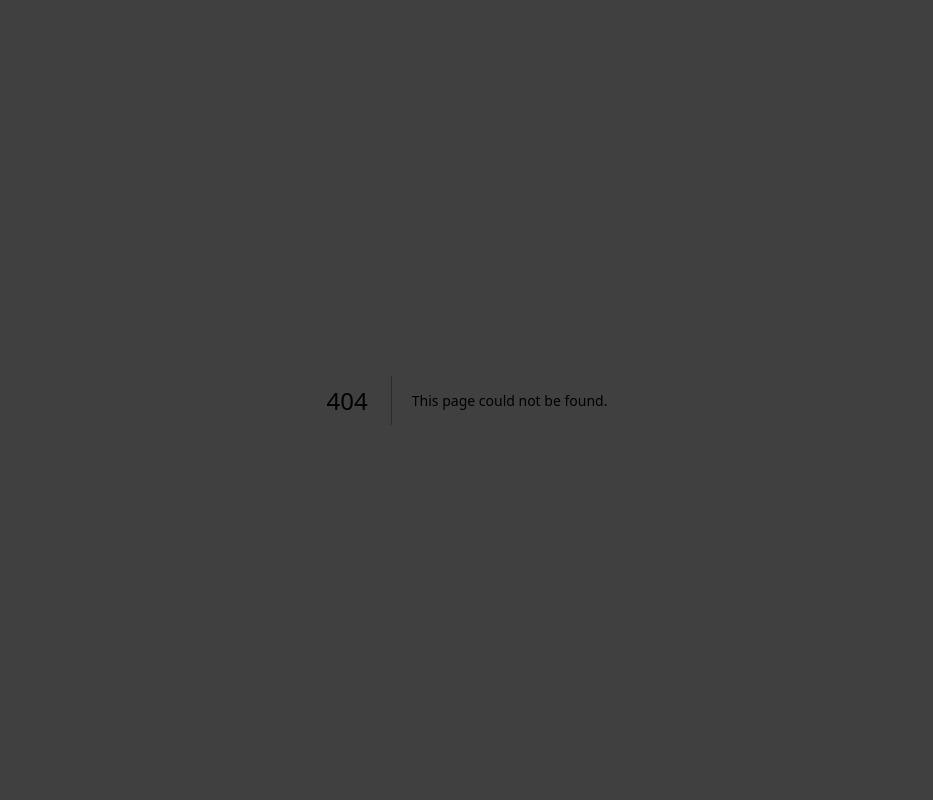
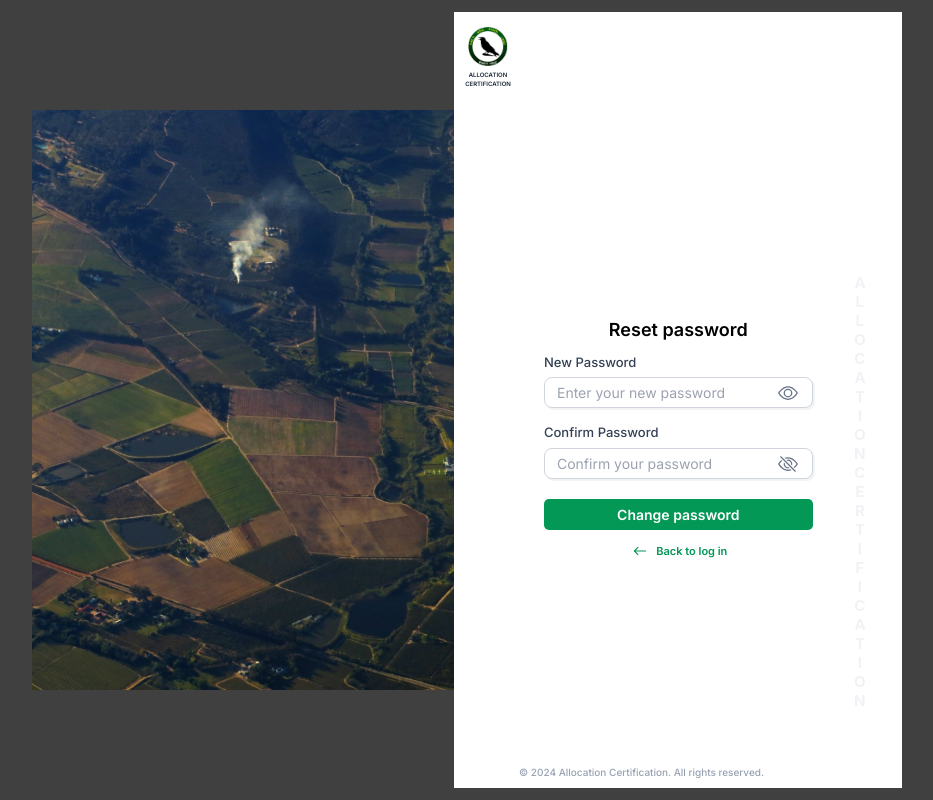
Before and after one commit to eben-arkoh-amoah/stooland, a Next.js app: page /login/resetPassword in a window 1280 px wide. Before the commit this address had no page. Shown: the whole page, without its empty margins (173-1106 px from the left). Built offline with nearby package versions, Linux system fonts and the light colour scheme.

Commit message:
created the ui of the reset password

```diff
--- /dev/null
+++ b/app/login/resetPassword/page.tsx
@@ -0,0 +1,16 @@
+import { Metadata } from 'next';
+import Resetpassword from '@/components/auth/resetPassword';
+
+export const metadata: Metadata = {
+  title: 'Reset password',
+};
+
+
+export default function UserLogin() {
+
+    return (
+        <>
+        <Resetpassword />
+        </>
+ )
+}
--- a/components/auth/applicantLogin.tsx
+++ b/components/auth/applicantLogin.tsx
@@ -7,6 +7,7 @@ import Link from "next/link";
 import { BsEye, BsEyeSlash } from "react-icons/bs";
 import AllocationText from "../utils/alocationCert";
 import { useState } from "react";
+import { PrimaryButtonContainer } from "../utils/primaryButton";
 
 export default function ApplicantLoginComponent() {
 const [shouldShowPassword, setShouldShowPassword] = useState<boolean>(true  );
@@ -40,12 +41,14 @@ const [shouldShowPassword, setShouldShowPassword] = useState<boolean>(true  );
             <label htmlFor="loginPassword" style={{fontSize: 13, color: "#344054", fontWeight: "500"}}>Password</label>
             <input type={shouldShowPassword ? "text": "password"} id="loginPassword" placeholder="Enter your password" style={{ borderWidth: 1, borderColor: "#D0D5DD", boxShadow: "2px 2px 0px #1018280D", borderRadius: 8, padding: 4, paddingLeft: 12, fontSize: 14, fontWeight: "400", color:"#667085", width: "100%", outline: "none"}} />
           </fieldset>
-          </div>
-          <div style={{width: "100%", display: "flex", justifyContent: "center", flexDirection: "column", alignItems: "center", paddingTop: 10}}>
-            <button style={{background: "#039855", borderRadius: 5, width: "75%", padding: 5, justifyContent: "center", color: "#fff", fontWeight: "600", fontSize: 14, textAlign: "center"}} disabled>
-               Send code
+            </div>
+            <PrimaryButtonContainer>
+            <button style={{ width: "100%", padding: 5, justifyContent: "center",  fontWeight: "600", fontSize: 14, textAlign: "center"}} onClick={(e)=>e.preventDefault()}>
+              Send code
             </button>
-            <div style={{width: "77.5%", paddingTop: 10}}>
+           </PrimaryButtonContainer>
+          <div style={{width: "100%", display: "flex", justifyContent: "center", flexDirection: "column", alignItems: "center"}}>
+            <div style={{width: "77.5%",}}>
                <p style={{margin: "auto", display: "flex", justifyContent: "center"}}><span style={{fontSize: 13, fontWeight: "500", color: "#667085"}}>Don’t have an account?</span><Link href={"/"}  style={{fontSize: 13, fontWeight: "500", color: "#039855", paddingLeft: 10}}>Sign up</Link ></p>
                         </div>
               <div style={{width: "77.5%", paddingTop: 20, }}>
--- a/components/auth/forgotPassword.tsx
+++ b/components/auth/forgotPassword.tsx
@@ -6,7 +6,7 @@ import Logo from "@/components/utils/logo";
 import Link from "next/link";
 import { IoIosArrowRoundBack } from "react-icons/io";
 import AllocationText from "../utils/alocationCert";
-
+import { PrimaryButtonContainer } from "../utils/primaryButton";
 
 export default function ForgotPasswordComponent() {
 
@@ -32,11 +32,11 @@ export default function ForgotPasswordComponent() {
           </fieldset>
             </div>
           <div style={{width: "100%", display: "flex", justifyContent: "center", flexDirection: "column", alignItems: "center", paddingTop: 10}}>
-            <button style={{background: "#039855", borderRadius: 5, width: "75%", padding: 5, justifyContent: "center", color: "#fff", fontWeight: "600", fontSize: 14, textAlign: "center"}} disabled>
+            <Link style={{background: "#039855", borderRadius: 5, width: "75%", padding: 5, justifyContent: "center", color: "#fff", fontWeight: "600", fontSize: 14, textAlign: "center"}} href={"/login/resetPassword"}>
                Submit
-                        </button>
+                        </Link>
                     </div>
-                    <Link style={{display: "flex", alignItems: "center", justifyContent: "center", gap: 5, alignSelf: "center", justifySelf: "center"}} href={""}>
+                    <Link style={{display: "flex", alignItems: "center", justifyContent: "center", gap: 5, alignSelf: "center", justifySelf: "center"}} href={"/login/user"}>
                         <IoIosArrowRoundBack size={22} color={"#039855"} />
                         <p style={{fontWeight: "600", fontSize: 11, color: "#039855"}}>Back to log in</p>
                     </Link>
--- /dev/null
+++ b/components/auth/resetPassword.tsx
@@ -0,0 +1,69 @@
+"use client"
+
+import Image from "next/image";
+import land from "../../public/assets/land2.png"
+import Logo from "@/components/utils/logo";
+import Link from "next/link";
+import { IoIosArrowRoundBack } from "react-icons/io";
+import { BsEye, BsEyeSlash } from "react-icons/bs";
+import AllocationText from "../utils/alocationCert";
+import { PrimaryButtonContainer } from "../utils/primaryButton";
+import { useState } from "react";
+
+export default function Resetpassword() {
+    const [shouldShowPassword, setShouldShowPassword] = useState(true);
+    const [shouldShowConfirmPassword, setShouldShowConfirmPassword] = useState<boolean>(false);
+
+    return (
+        <main style={{ height: "100%", width: "68%",   justifyContent: "center", alignItems: "center", flexDirection: "row", display: "flex" }}>
+            <div style={{ height: "100%", display: "flex", alignItems: "center"}}>
+                <Image src={land} width={460} alt="King" style={{margin: "auto"}}/>
+            </div>
+            <div style={{ alignItems: "center", width: "56%", height: "97%", background: "#FFFFFF", }}>
+                <Logo />
+                 <form style={{ display: "flex", width: "80%", alignSelf: "center", justifyContent: "center", margin: "auto", height: "90%", flexDirection: "column", gap: 10}}>
+          <div style={{display: "flex", justifyContent: "center"}}>
+            <legend >
+            <text style={{ fontFamily: "Inter", fontSize: 18, fontWeight: "600", textAlign: "center"}}>
+              Reset password
+            </text>
+            </legend>
+          </div>
+          <div style={{display: "flex", justifyContent: "center", width: "100%", gap: 15, flexDirection: "column"}}>
+            <fieldset style={{ display: "flex", justifyContent: "center", alignItems: "flex-start", flexDirection: "column", gap: 5, width: "75%", margin: "auto", position: "relative" }}>
+              <div style={{position: "absolute", bottom: 5  , right: 15 }} onClick={()=>setShouldShowPassword(!shouldShowPassword)}>
+              {shouldShowPassword ?   <BsEye color="#667085
+" size={20} /> :  <BsEyeSlash color="#667085
+" size={20}/>}
+             </div>
+            <label htmlFor="forgotPasswordPassword" style={{fontSize: 13, color: "#344054", fontWeight: "500"}}>New Password</label>
+            <input type={shouldShowPassword ? "text": "password"} id="forgotPasswordPassword" placeholder="Enter your new password" style={{ borderWidth: 1, borderColor: "#D0D5DD", boxShadow: "2px 2px 0px #1018280D", borderRadius: 8, padding: 4, paddingLeft: 12, fontSize: 14, fontWeight: "400", color:"#667085", width: "100%", outline: "none"}} />
+                        </fieldset>
+                          <fieldset style={{ display: "flex", justifyContent: "center", alignItems: "flex-start", flexDirection: "column", gap: 5, width: "75%", margin: "auto", position: "relative" }}>
+              <div style={{position: "absolute", bottom: 5  , right: 15 }} onClick={()=>setShouldShowConfirmPassword(!shouldShowConfirmPassword)}>
+              {shouldShowConfirmPassword ?   <BsEye color="#667085
+" size={20} /> :  <BsEyeSlash color="#667085
+" size={20}/>}
+             </div>
+            <label htmlFor="resetPasswordConfirm" style={{fontSize: 13, color: "#344054", fontWeight: "500"}}>Confirm Password</label>
+                          <input type={shouldShowConfirmPassword ? "text" : "password"} id="resetPasswordConfirm" placeholder="Confirm your password" style={{ borderWidth: 1, borderColor: "#D0D5DD", boxShadow: "2px 2px 0px #1018280D", borderRadius: 8, padding: 4, paddingLeft: 12, fontSize: 14, fontWeight: "400", color:"#667085", width: "100%", outline: "none"}} />
+          </fieldset>
+            </div>
+          <PrimaryButtonContainer>
+            <button style={{ width: "100%", padding: 5, justifyContent: "center",  fontWeight: "600", fontSize: 14, textAlign: "center"}} onClick={(e)=>e.preventDefault()}>
+              Change password
+            </button>
+           </PrimaryButtonContainer>
+               <Link style={{display: "flex", alignItems: "center", justifyContent: "center", gap: 5, alignSelf: "center", justifySelf: "center"}} href={"/login/user"}>
+                        <IoIosArrowRoundBack size={22} color={"#039855"} />
+                        <p style={{fontWeight: "600", fontSize: 11, color: "#039855"}}>Back to log in</p>
+                    </Link>
+           <div style={{position: "absolute", bottom: 20, right: 343}}>
+          <p style={{fontWeight: "500", fontSize: 10, color: "#98A2B3", }}>© 2024 Allocation Certification. All rights reserved.</p>
+        </div>
+        </form>
+             <AllocationText />
+            </div>
+     </main>
+ )
+}
--- a/components/auth/signUp.tsx
+++ b/components/auth/signUp.tsx
@@ -7,6 +7,7 @@ import { useState } from "react";
 import Link from "next/link";
 import Logo from "../utils/logo";
 import AllocationText from "../utils/alocationCert";
+import { PrimaryButtonContainer } from "../utils/primaryButton";
 
 export default function SignUp() {
     const [shouldShowPassword, setShouldShowPassword] = useState<boolean>(false);
@@ -60,14 +61,14 @@ const [shouldShowConfirmPassword, setShouldShowConfirmPassword] = useState<boole
                           <input type={shouldShowConfirmPassword ? "text" : "password"} id="signUpPasswordConfirm" placeholder="Confirm your password" style={{ borderWidth: 1, borderColor: "#D0D5DD", boxShadow: "2px 2px 0px #1018280D", borderRadius: 8, padding: 4, paddingLeft: 12, fontSize: 14, fontWeight: "400", color:"#667085", width: "100%", outline: "none"}} />
           </fieldset>
           </div>
-          <div style={{width: "100%", display: "flex", justifyContent: "center", flexDirection: "column", alignItems: "center"}}>
-            <button style={{background: "#039855", borderRadius: 5, width: "75%", padding: 5, justifyContent: "center", color: "#fff", fontWeight: "600", fontSize: 14, textAlign: "center"}} disabled>
-               Register
+          <PrimaryButtonContainer>
+            <button style={{ width: "100%", padding: 5, justifyContent: "center",  fontWeight: "600", fontSize: 14, textAlign: "center"}} onClick={(e)=>e.preventDefault()}>
+              Register
             </button>
-            <div style={{width: "77.5%", paddingTop: 5}}>
+           </PrimaryButtonContainer>
+            <div style={{width: "100%", paddingTop: 5}}>
                <p style={{margin: "auto", display: "flex", justifyContent: "center"}}><span style={{fontSize: 13, fontWeight: "500", color: "#667085"}}>Already have an account?</span><Link href={"/login/user"} style={{fontSize: 13, fontWeight: "500", color: "#039855", paddingLeft: 10}}>Log in</Link></p>
             </div>
-          </div>
            <div style={{position: "absolute", bottom: 20, right: 343}}>
           <p style={{fontWeight: "500", fontSize: 10, color: "#98A2B3", }}>© 2024 Allocation Certification. All rights reserved.</p>
         </div>
--- a/components/auth/userLogin.tsx
+++ b/components/auth/userLogin.tsx
@@ -7,6 +7,7 @@ import Link from "next/link";
 import { BsEye, BsEyeSlash } from "react-icons/bs";
 import AllocationText from "../utils/alocationCert";
 import { useState } from "react";
+import { PrimaryButtonContainer } from "../utils/primaryButton";
 
 export default function UserLoginComponent() {
     const [shouldShowPassword, setShouldShowPassword] = useState(true);
@@ -53,11 +54,11 @@ export default function UserLoginComponent() {
                             <Link style={{color: "#039855", fontSize: 13, fontWeight: "500"}}href={"/login/forgotPassword"}>Forgot password</Link>
                         </div>
             </div>
-          <div style={{width: "100%", display: "flex", justifyContent: "center", flexDirection: "column", alignItems: "center", paddingTop: 10}}>
-            <button style={{background: "#039855", borderRadius: 5, width: "75%", padding: 5, justifyContent: "center", color: "#fff", fontWeight: "600", fontSize: 14, textAlign: "center"}} disabled>
-               Send code
+          <PrimaryButtonContainer>
+            <button style={{ width: "100%", padding: 5, justifyContent: "center",  fontWeight: "600", fontSize: 14, textAlign: "center"}} onClick={(e)=>e.preventDefault()}>
+              Send code
             </button>
-          </div>
+           </PrimaryButtonContainer>
            <div style={{position: "absolute", bottom: 20, right: 343}}>
           <p style={{fontWeight: "500", fontSize: 10, color: "#98A2B3", }}>© 2024 Allocation Certification. All rights reserved.</p>
         </div>
--- /dev/null
+++ b/components/utils/primaryButton.tsx
@@ -0,0 +1,26 @@
+import React from 'react';
+
+interface PrimaryButtonContainerProps {
+    children: React.ReactNode;
+}
+
+export const PrimaryButtonContainer: React.FC<PrimaryButtonContainerProps> = ({ children }) => {
+    return (
+        <div
+            style={{
+                width: "75%",
+                display: "flex",
+                justifyContent: "center",
+                flexDirection: "column",
+                alignItems: "center",
+                marginTop: 10,
+                alignSelf: "center",
+                background: "#039855",
+                borderRadius: 5,
+                color: "#fff",
+            }}
+        >
+            {children}
+        </div>
+    );
+};
```
